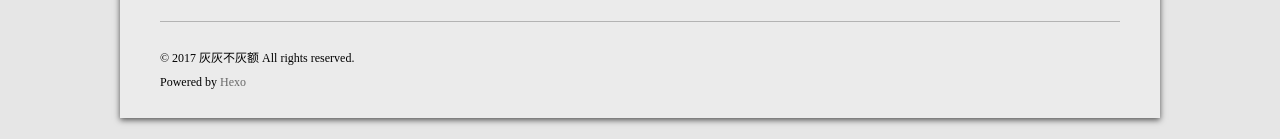
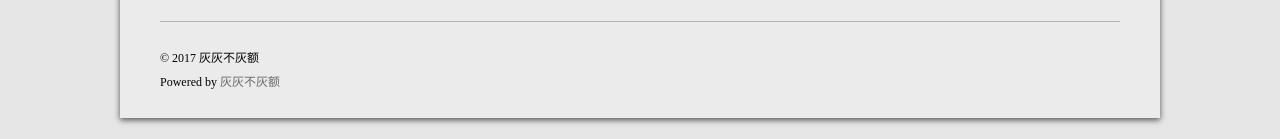
Before and after one commit to String-string/String-string.github.io, a plain HTML site: page 2017/06/29/hello-world/index.html in a window 1280 px wide. Shown: the part 1669-1808 px from the top of the page. Drawn offline with Linux system fonts and the light colour scheme; a script that the page names is missing.

Commit message:
Site updated: 2017-06-29 20:01:35

```diff
--- a/2017/06/29/hello-world/index.html
+++ b/2017/06/29/hello-world/index.html
@@ -162,9 +162,10 @@
       </div>
       <footer id="colophon" role="contentinfo">
     <p>&copy; 2017 灰灰不灰额
-    All rights reserved.</p>
-    <p>Powered by <a href="http://hexo.io/" target="_blank">Hexo</a></p>
+    </p>
+    <p>Powered by <a href="http://hexo.io/" target="_blank">灰灰不灰额</a></p>
 </footer>
+
     <script>window._bd_share_config={"common":{"bdSnsKey":{},"bdText":"","bdMini":"1","bdMiniList":false,"bdPic":"","bdStyle":"2","bdSize":"16"},"share":{}};with(document)0[(getElementsByTagName('head')[0]||body).appendChild(createElement('script')).src='http://bdimg.share.baidu.com/static/api/js/share.js?v=89860593.js?cdnversion='+~(-new Date()/36e5)];</script>
 
 <script src="/js/jquery-2.0.3.min.js"></script>
```
Also changed, not shown: 2017/06/29/小慧慧终于来到了这儿-算是花了点儿时间哦/index.html (+3 -2 lines), archives/2017/06/index.html (+3 -2 lines), archives/2017/index.html (+3 -2 lines), archives/index.html (+3 -2 lines), index.html (+3 -2 lines).
